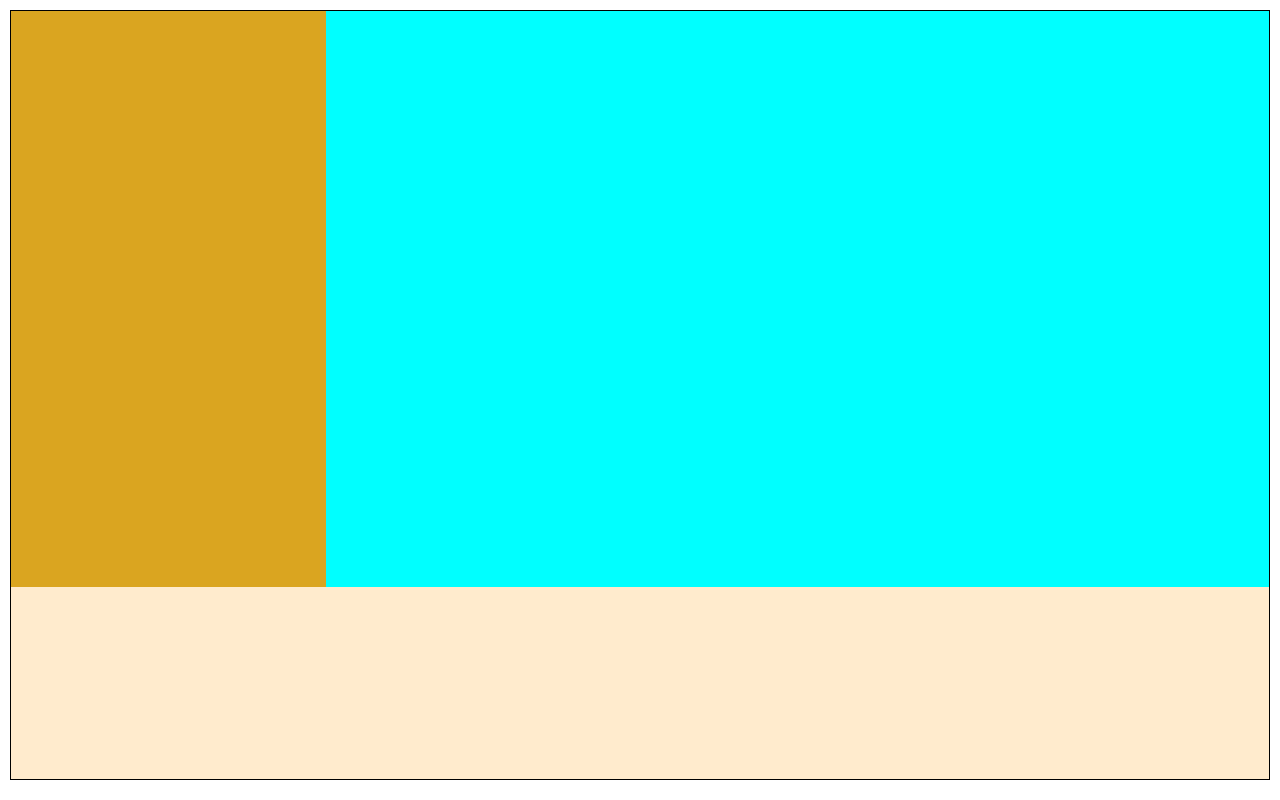
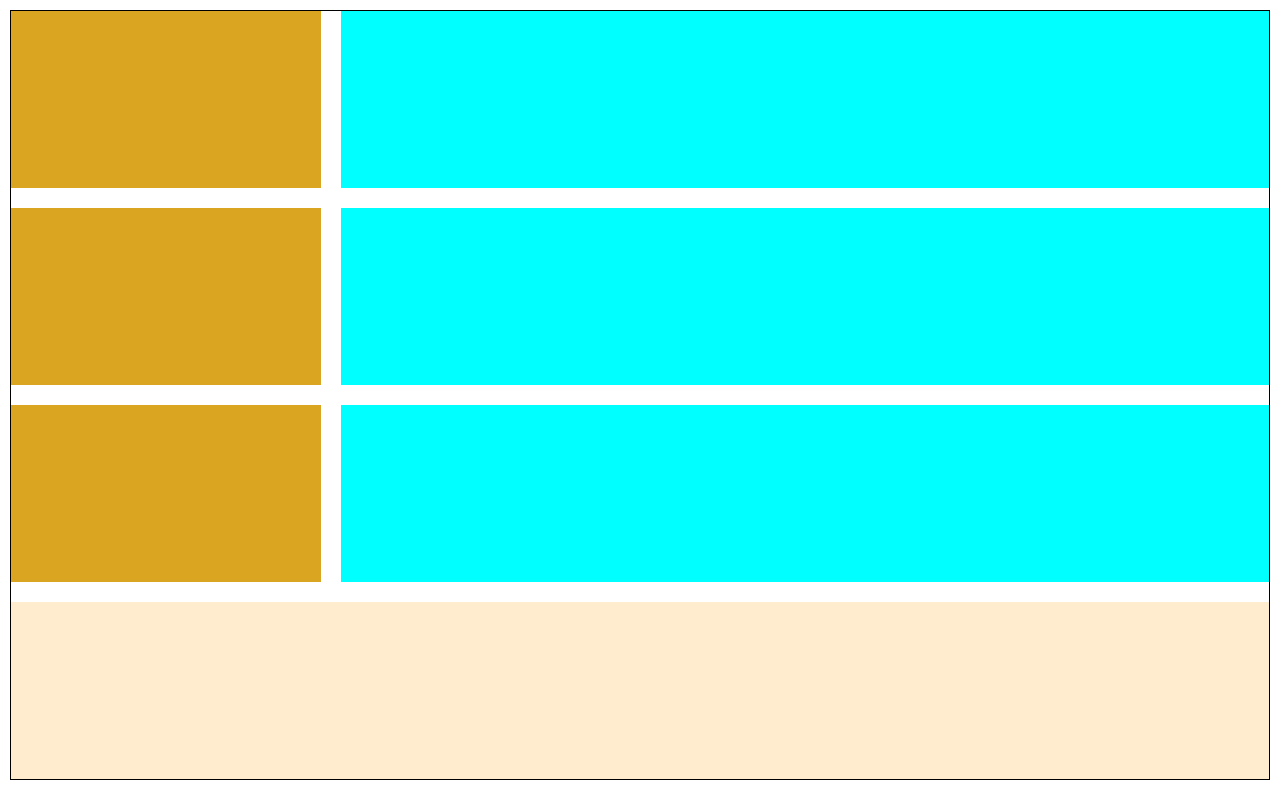
Before and after one commit to charlenecodes/layouts, a plain HTML site: page layout1/index.html in a window 1280 px wide. Drawn offline with Linux system fonts and the light colour scheme.

Commit message:
fixed bugs on layout 1

```diff
--- a/layout1/index.html
+++ b/layout1/index.html
@@ -9,12 +9,12 @@
 </head>
 <body>
     <div class="container">
-        <div class="panel brown"></div>
-        <div class="panel brown"></div>
-        <div class="panel brown"></div>
-        <div class="panel blue"></div>
-        <div class="panel blue"></div>
-        <div class="panel blue"></div>
+        <div class="panel brown1"></div>
+        <div class="panel brown2"></div>
+        <div class="panel brown3"></div>
+        <div class="panel blue1"></div>
+        <div class="panel blue2"></div>
+        <div class="panel blue3"></div>
         <div class="bottom"></div>
     </div>
 </body>
--- a/layout1/style.css
+++ b/layout1/style.css
@@ -6,9 +6,9 @@
 .container {
     display: grid;
     grid-template-areas: /* how you can set up the layout easily*/
-    "brown blue"
-    "brown blue"
-    "brown blue"
+    "brown1 blue1"
+    "brown2 blue2"
+    "brown3 blue3"
     "bottom bottom";
     grid-template-columns: 1fr 3fr; /* shows how much room they will take place, there are 2 columns and one takes 3x more than the other */
     grid-template-rows: 1fr 1fr 1fr 1fr; /* there are 2 rows, but the second row takes more space than the first row */
@@ -16,6 +16,7 @@
     /* gap: 15px; creates space between elements, but not away from the border */
     border: 1px solid black;
     margin: 10px;
+    gap: 20px;
 }
 
 .nav {
@@ -28,14 +29,34 @@
     height: 100% /* will be 100% of the area */
 }
 
-.brown {
+.brown1 {
     background-color: goldenrod;
-    grid-area: brown;
+    grid-area: brown1;
 }
 
-.blue {
+.brown2 {
+    background-color: goldenrod;
+    grid-area: brown2;
+}
+
+.brown3 {
+    background-color: goldenrod;
+    grid-area: brown3;
+}
+
+.blue1 {
     background-color: aqua;
-    grid-area: blue;
+    grid-area: blue1;
+}
+
+.blue2 {
+    background-color: aqua;
+    grid-area: blue2;
+}
+
+.blue3 {
+    background-color: aqua;
+    grid-area: blue3;
 }
 
 .bottom {
```
